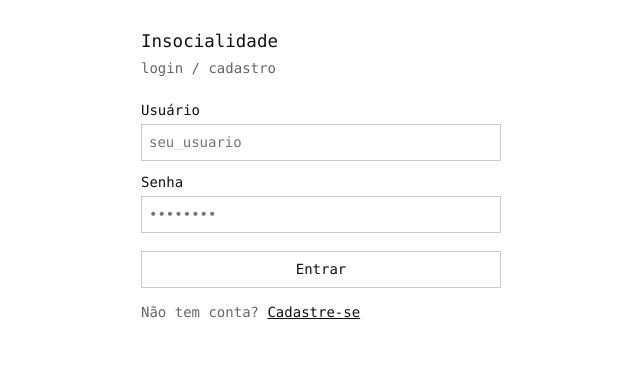
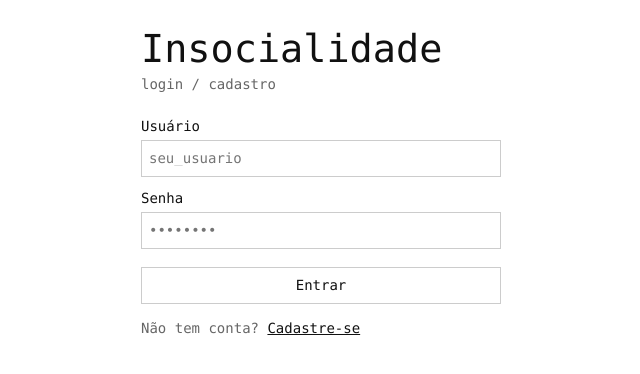
Before and after one commit to BentoRG/Insocialidade, a plain HTML site: page index.html in a window 1280 px wide. Shown: the whole page, without its empty margins (319-959 px from the left). Drawn offline with Linux system fonts and the light colour scheme.

Commit message:
Increase Insocialidade title font size on auth and game pages.
Co-authored-by: Cursor <cursoragent@cursor.com>

```diff
--- a/css/style.css
+++ b/css/style.css
@@ -53,8 +53,9 @@ body {
 }
 
 .auth-header h1 {
-  font-size: 1.25rem;
+  font-size: 2.75rem;
   font-weight: 400;
+  line-height: 1.1;
 }
 
 .auth-header p {
```
